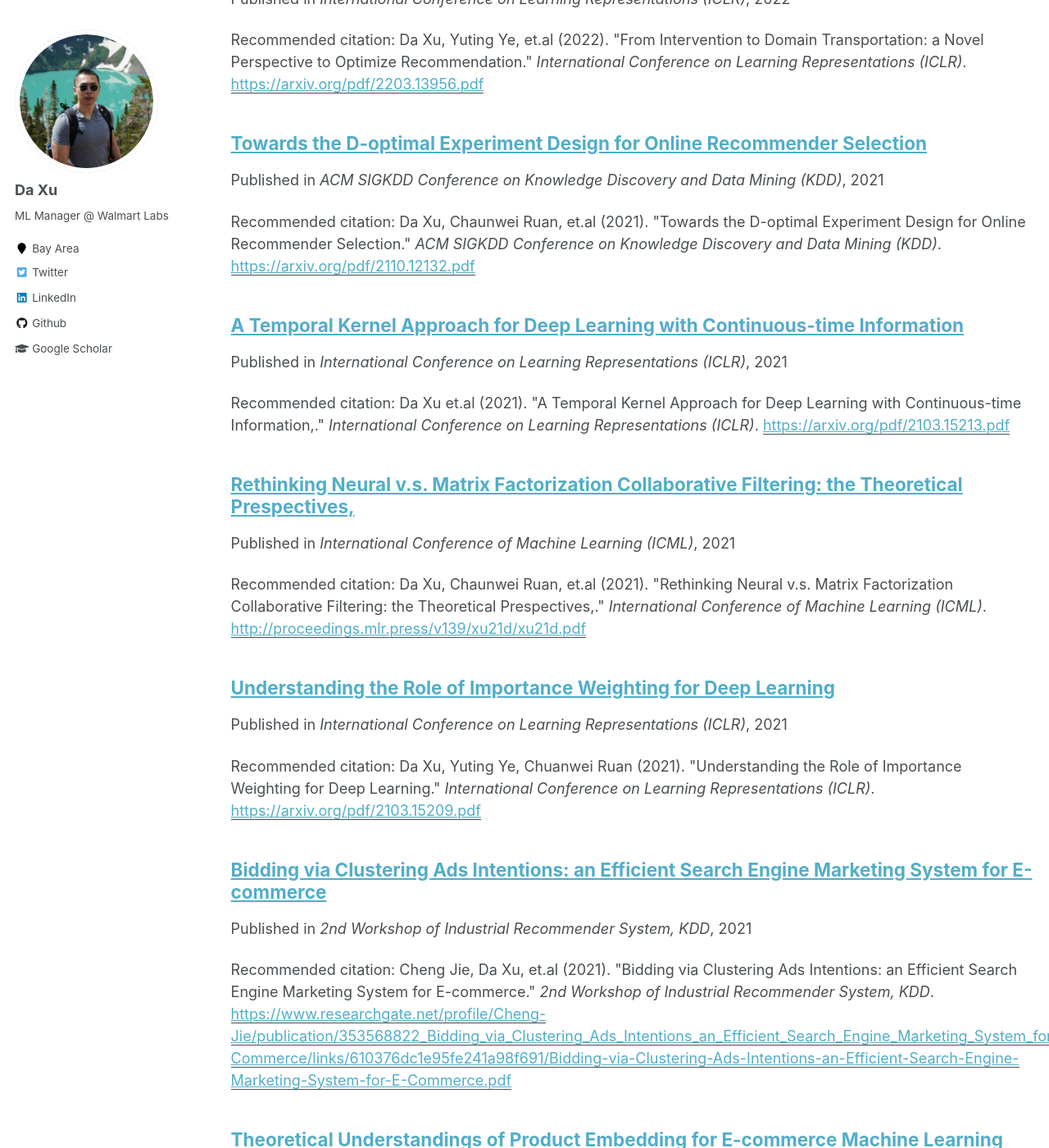
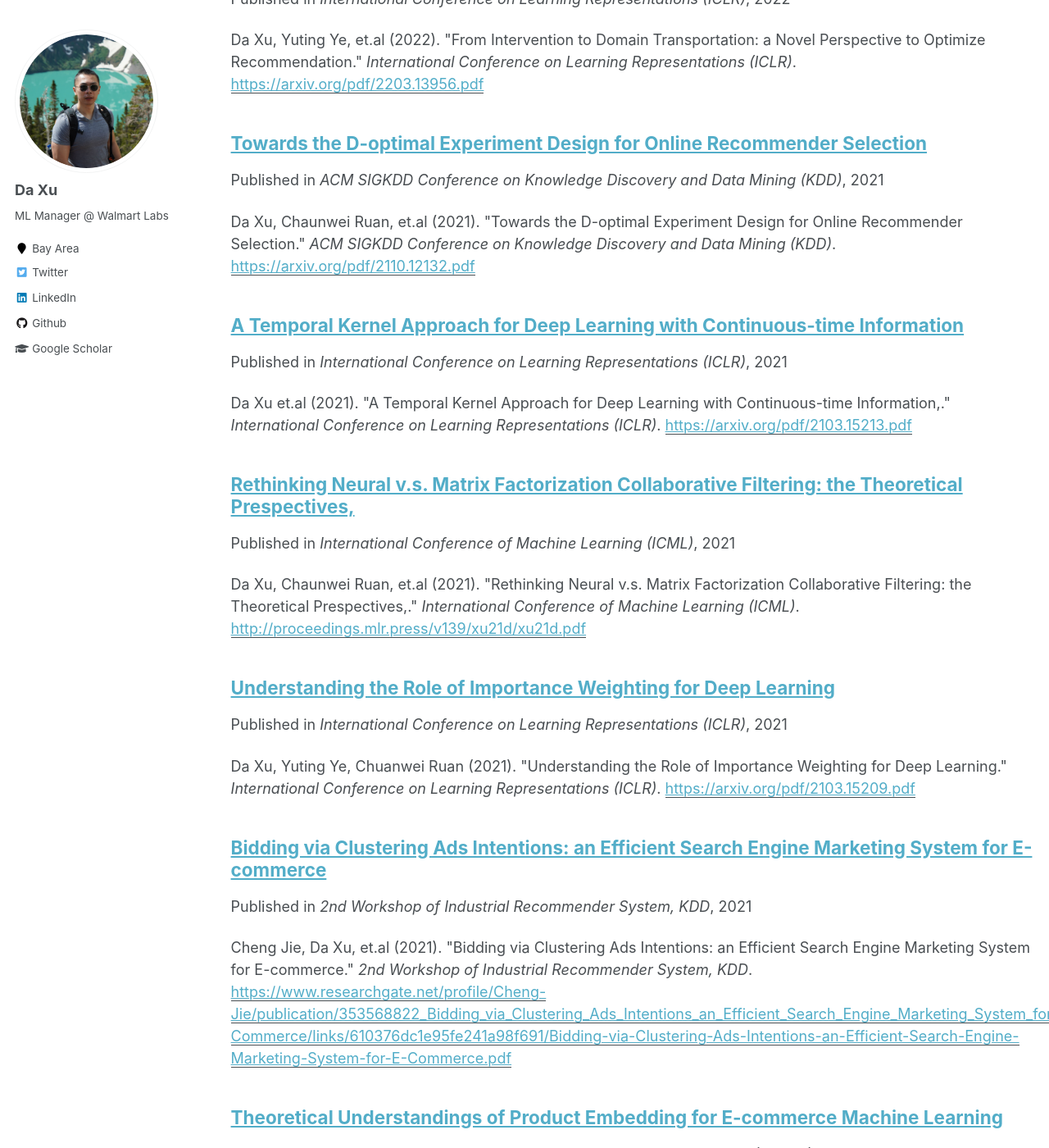
Before and after one commit to daxu5180/daxu5180.github.io, a Jekyll site: the page built from _pages/publications.md, in a window 1280 px wide and 1400 px high, scrolled down 667 px. Shown: the whole window at 82% size. Built offline with Jekyll 4.4.1, drawn with Linux system fonts in a browser that asks for light colours; some of the changed text lies outside the part shown.

Commit message:
delete recommended citation

```diff
--- a/_includes/archive-single.html
+++ b/_includes/archive-single.html
@@ -53,9 +53,9 @@
     {% endif %}
 
     {% if post.citation and post.paperurl %}
-      <p>Recommended citation: {{ post.citation }} <a href="{{ post.paperurl }}"><u>{{ post.paperurl }}</u></a></p>
+      <p> {{ post.citation }} <a href="{{ post.paperurl }}"><u>{{ post.paperurl }}</u></a></p>
     {% elsif post.citation %}
-      <p>Recommended citation: {{ post.citation }} </p>
+      <p> {{ post.citation }} </p>
     {% elsif post.paperurl %}
       <p>Download <a href=" {{ post.paperurl }} "><u>here</u></a></p>
     {% endif %}
```
